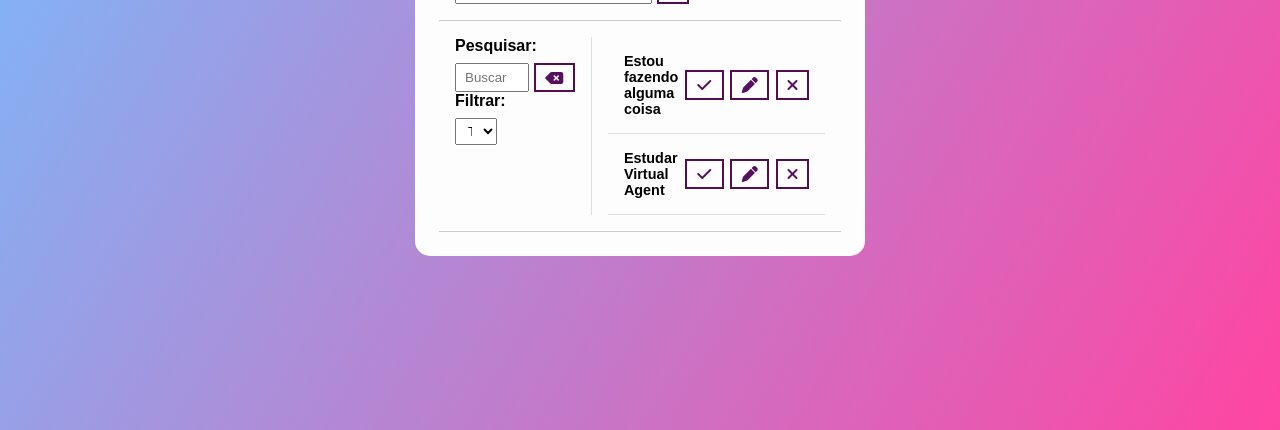
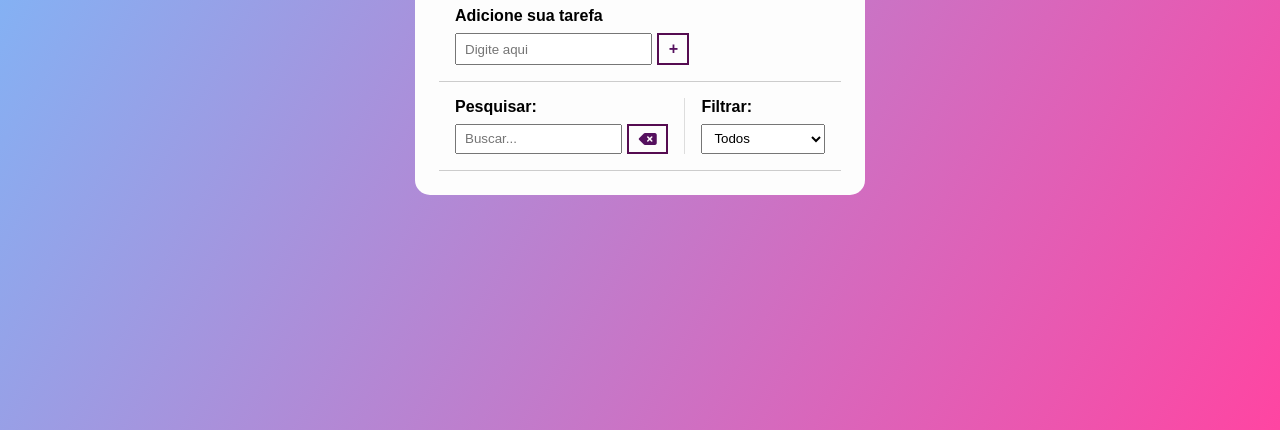
Before and after one commit to LucieneFreitas/ToDoList, a plain HTML site: page index.html in a window 1280 px wide. Shown: the part 370-800 px from the top of the page. Drawn offline with Linux system fonts and the light colour scheme.

Commit message:
conclusão

```diff
--- a/index.html
+++ b/index.html
@@ -19,82 +19,68 @@
   <body>
     <div class="todo-container">
       <header>
-        <h1>Lista de a fazeres</h1>
+        <h1>Lista de Tarefas</h1>
       </header>
       <form id="todo-form">
-        <p>Adicione a sua tarefa:</p>
+        <p>Adicione sua tarefa</p>
         <div class="form-control">
-          <input type="text" id="todo-input" placeholder="Digite sua tarefa" />
+          <input
+            type="text"
+            id="todo-input"
+            placeholder="Digite aqui"
+          />
           <button type="submit">
             <i class="fa-thin fa-plus"></i>
           </button>
         </div>
       </form>
       <form id="edit-form" class="hide">
-        <p>Escreva a sua tarefa:</p>
+        <p>Edite sua tarefa</p>
         <div class="form-control">
           <input type="text" id="edit-input" />
           <button type="submit">
             <i class="fa-solid fa-check-double"></i>
           </button>
         </div>
-        <button id="cancel=edit-btn">Cancelar</button>
+        <button id="cancel-edit-btn">Cancelar</button>
       </form>
       <div id="toolbar">
         <div id="search">
           <h4>Pesquisar:</h4>
           <form>
-            <input type="text" id="search-input" placeholder="Buscar" />
+            <input type="text" id="search-input" placeholder="Buscar..." />
             <button id="erase-button">
               <i class="fa-solid fa-delete-left"></i>
             </button>
           </form>
+        </div>
         <div id="filter">
           <h4>Filtrar:</h4>
           <select id="filter-select">
             <option value="all">Todos</option>
-              <option value="all">Concluídas</option>
-              <option value="all">A fazer</option>
+            <option value="done">Concluídos</option>
+            <option value="todo">A fazer</option>
           </select>
         </div>
       </div>
+      <div id="todo-list">
+        <!--
+          Template
 
-        <div id="todo-list">
           <div class="todo">
-            <h3>Estou fazendo alguma coisa</h3>
+          <h3>Estou fazendo algo aqui...</h3>
           <button class="finish-todo">
             <i class="fa-solid fa-check"></i>
           </button>
-
           <button class="edit-todo">
             <i class="fa-solid fa-pen"></i>
           </button>
-
           <button class="remove-todo">
             <i class="fa-solid fa-xmark"></i>
           </button>
-          </div>
-
-          <div class="todo">
-            <h3>Estudar Virtual Agent</h3>
-            <button class="finish-todo">
-              <i class="fa-solid fa-check"></i>
-            </button>
-
-            <button class="edit-todo">
-              <i class="fa-solid fa-pen"></i>
-            </button>
-
-            <button class="remove-todo">
-              <i class="fa-solid fa-xmark"></i>
-            </button>
-          </div>
-
-
+        </div> -->
       </div>
     </div>
-    </div>
-
     <script src="javaScript.js"></script>
   </body>
 </html>
```
Lines whose indentation alone changed are shown as unchanged.
